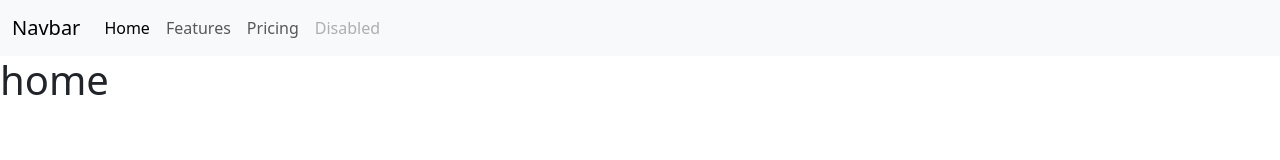
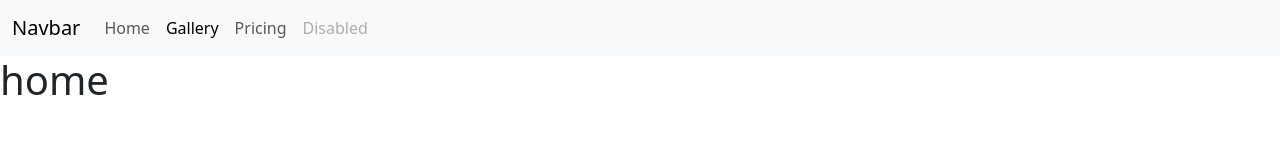
Before and after one commit to mesciuS/photo-gallery, a Vue app: page / in a window 1280 px wide. Shown: the top 160 px of the page. Built offline with nearby package versions, Linux system fonts and the light colour scheme.

Commit message:
feat: routerlink

```diff
--- a/src/components/AppNavbar.vue
+++ b/src/components/AppNavbar.vue
@@ -18,10 +18,10 @@ export default {
       <div class="collapse navbar-collapse" id="navbarNav">
         <ul class="navbar-nav">
           <li class="nav-item">
-            <a class="nav-link active" aria-current="page" href="#">Home</a>
+            <router-link class="nav-link" href="#" :to="{name: 'home'}">Home</router-link>
           </li>
           <li class="nav-item">
-            <a class="nav-link" href="#">Features</a>
+            <router-link class="nav-link active" aria-current="page" href="#" :to="{name: 'gallery'}">Gallery</router-link>
           </li>
           <li class="nav-item">
             <a class="nav-link" href="#">Pricing</a>
```
